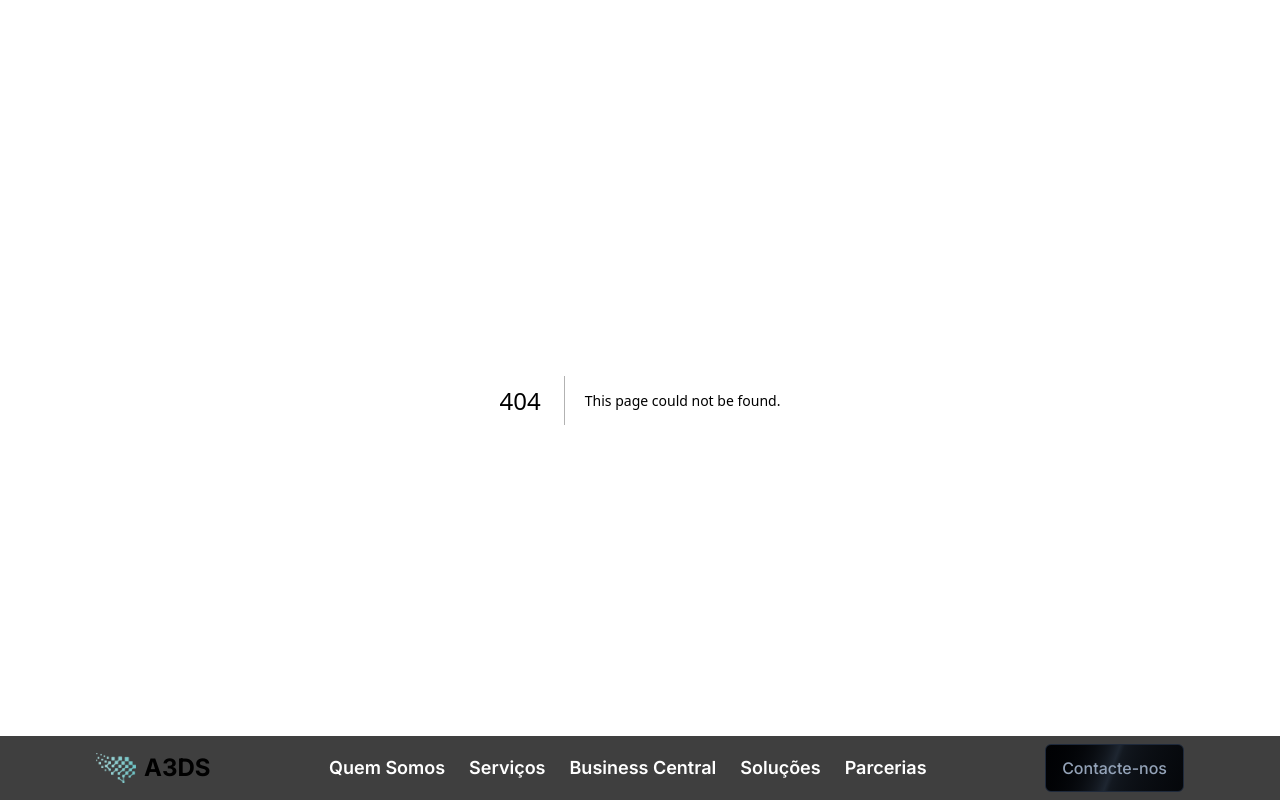
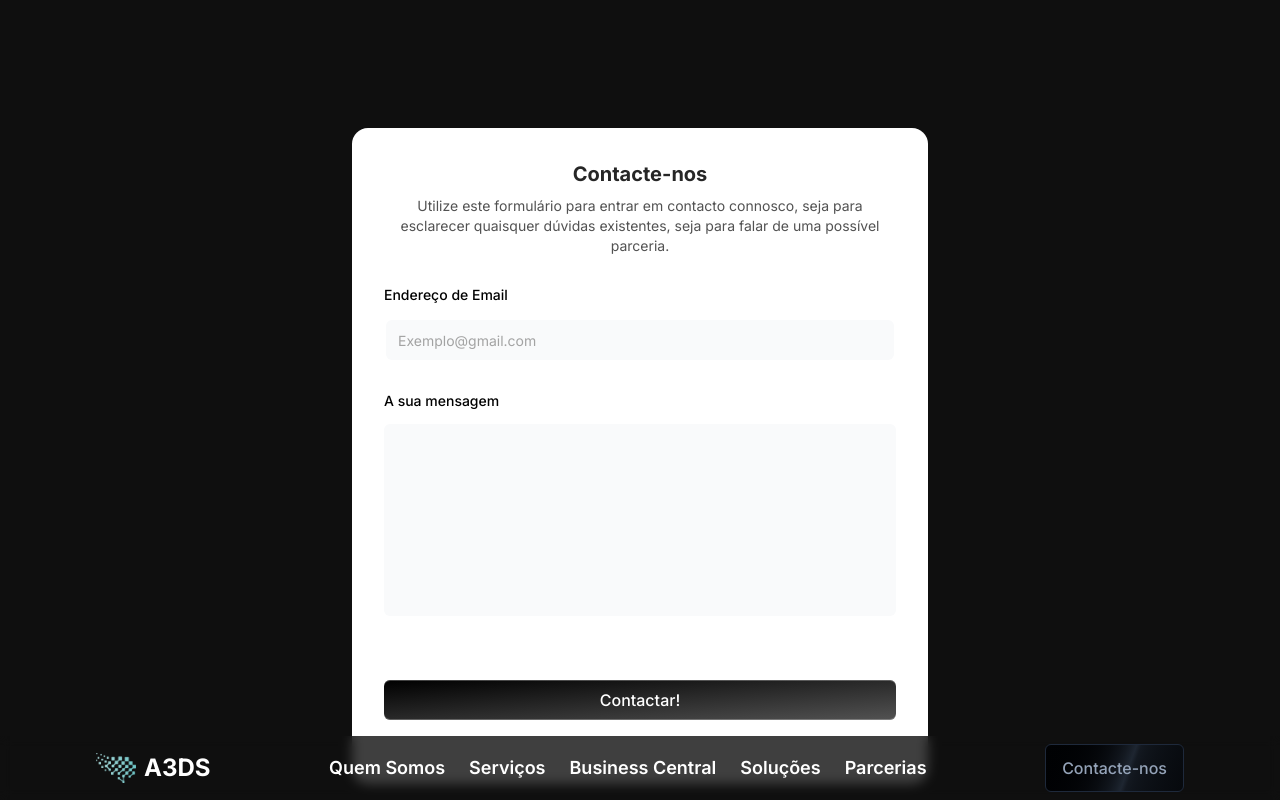
Before and after one commit to jp4900/a3ds, a Next.js app: page /contact in a window 1280 px wide. Before the commit this address had no page. Shown: the top 800 px of the page. Built offline with nearby package versions, Linux system fonts and the light colour scheme.

Commit message:
contacts page

```diff
--- a/package.json
+++ b/package.json
@@ -10,7 +10,11 @@
   },
   "dependencies": {
     "@radix-ui/react-accordion": "^1.2.0",
+    "@radix-ui/react-label": "^2.1.0",
     "@tabler/icons-react": "^3.11.0",
+    "@tsparticles/engine": "^3.5.0",
+    "@tsparticles/react": "^3.0.0",
+    "@tsparticles/slim": "^3.5.0",
     "class-variance-authority": "^0.7.0",
     "clsx": "^2.1.1",
     "framer-motion": "^11.3.5",
--- a/src/app/components/navbar.tsx
+++ b/src/app/components/navbar.tsx
@@ -48,27 +48,27 @@
           </div>
         </Link>
         <div className="flex items-center space-x-6">
-          <Link href="#about">
+          <Link href="/#about">
             <h1 className="font-semibold text-lg text-white hover:text-blue-300">
               Quem Somos
             </h1>
           </Link>
-          <Link href="#services">
+          <Link href="/#services">
             <h1 className="font-semibold text-lg text-white hover:text-blue-300">
               Serviços
             </h1>
           </Link>
-          <Link href="#nav">
+          <Link href="/#nav">
             <h1 className="font-semibold text-lg text-white hover:text-blue-300">
               Business Central
             </h1>
           </Link>
-          <Link href="/services">
+          <Link href="/#services">
             <h1 className="font-semibold text-lg text-white hover:text-blue-300">
               Soluções
             </h1>
           </Link>
-          <Link href="#parcerias">
+          <Link href="/#parcerias">
             <h1 className="font-semibold text-lg text-white hover:text-blue-300">
               Parcerias
             </h1>
--- /dev/null
+++ b/src/app/components/ui/input.tsx
@@ -0,0 +1,61 @@
+// Input component extends from shadcnui - https://ui.shadcn.com/docs/components/input
+"use client";
+import * as React from "react";
+import { cn } from "@/lib/utils";
+import { useMotionTemplate, useMotionValue, motion } from "framer-motion";
+
+export interface InputProps
+  extends React.InputHTMLAttributes<HTMLInputElement> {}
+
+const Input = React.forwardRef<HTMLInputElement, InputProps>(
+  ({ className, type, ...props }, ref) => {
+    const radius = 100; // change this to increase the rdaius of the hover effect
+    const [visible, setVisible] = React.useState(false);
+
+    let mouseX = useMotionValue(0);
+    let mouseY = useMotionValue(0);
+
+    function handleMouseMove({ currentTarget, clientX, clientY }: any) {
+      let { left, top } = currentTarget.getBoundingClientRect();
+
+      mouseX.set(clientX - left);
+      mouseY.set(clientY - top);
+    }
+    return (
+      <motion.div
+        style={{
+          background: useMotionTemplate`
+        radial-gradient(
+          ${visible ? radius + "px" : "0px"} circle at ${mouseX}px ${mouseY}px,
+          var(--blue-300),
+          transparent 80%
+        )
+      `,
+        }}
+        onMouseMove={handleMouseMove}
+        onMouseEnter={() => setVisible(true)}
+        onMouseLeave={() => setVisible(false)}
+        className="p-[2px] rounded-lg transition duration-300 group/input"
+      >
+        <input
+          type={type}
+          className={cn(
+            `flex h-10 w-full border-none bg-gray-50 dark:bg-zinc-800 text-black dark:text-white shadow-input rounded-md px-3 py-2 text-sm  file:border-0 file:bg-transparent
+          file:text-sm file:font-medium placeholder:text-neutral-400 dark:placeholder-text-neutral-600
+          focus-visible:outline-none focus-visible:ring-[2px]  focus-visible:ring-neutral-400 dark:focus-visible:ring-neutral-600
+           disabled:cursor-not-allowed disabled:opacity-50
+           dark:shadow-[0px_0px_1px_1px_var(--neutral-700)]
+           group-hover/input:shadow-none transition duration-400
+           `,
+            className
+          )}
+          ref={ref}
+          {...props}
+        />
+      </motion.div>
+    );
+  }
+);
+Input.displayName = "Input";
+
+export { Input };
--- /dev/null
+++ b/src/app/components/ui/label.tsx
@@ -0,0 +1,24 @@
+// Label component extends from shadcnui - https://ui.shadcn.com/docs/components/label
+
+"use client";
+import * as React from "react";
+import * as LabelPrimitive from "@radix-ui/react-label";
+
+import { cn } from "@/lib/utils";
+
+const Label = React.forwardRef<
+  React.ElementRef<typeof LabelPrimitive.Root>,
+  React.ComponentPropsWithoutRef<typeof LabelPrimitive.Root>
+>(({ className, ...props }, ref) => (
+  <LabelPrimitive.Root
+    ref={ref}
+    className={cn(
+      "text-sm font-medium text-black dark:text-white leading-none peer-disabled:cursor-not-allowed peer-disabled:opacity-70",
+      className
+    )}
+    {...props}
+  />
+));
+Label.displayName = LabelPrimitive.Root.displayName;
+
+export { Label };
--- /dev/null
+++ b/src/app/contact/page.tsx
@@ -0,0 +1,90 @@
+"use client";
+import React from "react";
+import { Label } from "../components/ui/label";
+import { Input } from "../components/ui/input";
+import { cn } from "@/lib/utils";
+import {
+  IconBrandGithub,
+  IconBrandGoogle,
+  IconBrandOnlyfans,
+} from "@tabler/icons-react";
+
+export default function Contact() {
+  const handleSubmit = (e: React.FormEvent<HTMLFormElement>) => {
+    e.preventDefault();
+    console.log("Form submitted");
+  };
+  return (
+    <div className="min-h-full max-h-full py-32 mb-20">
+      <div className="max-w-xl w-full mx-auto rounded-none md:rounded-2xl p-4 md:p-8 shadow-input bg-white dark:bg-black">
+        <h2 className="text-center font-bold text-xl text-neutral-800 dark:text-neutral-200">
+          Contacte-nos
+        </h2>
+        <p className="text-center text-neutral-600 text-sm  mt-2 dark:text-neutral-300">
+          Utilize este formulário para entrar em contacto connosco, seja para
+          esclarecer quaisquer dúvidas existentes, seja para falar de uma
+          possível parceria.
+        </p>
+
+        <form className="my-8" onSubmit={handleSubmit}>
+          <LabelInputContainer className="mb-8">
+            <Label htmlFor="email" className="mb-2">
+              Endereço de Email
+            </Label>
+            <Input id="email" placeholder="Exemplo@gmail.com" type="email" />
+          </LabelInputContainer>
+          <LabelInputContainer className="mb-16">
+            <Label htmlFor="mensagem" className="mb-2">
+              A sua mensagem
+            </Label>
+            <textarea
+              id="mensagem"
+              className={cn(
+                `flex h-48 w-full border-none bg-gray-50 dark:bg-zinc-800 text-black dark:text-white shadow-input rounded-md px-3 py-2 text-sm  file:border-0 file:bg-transparent
+          file:text-sm file:font-medium placeholder:text-neutral-400 dark:placeholder-text-neutral-600
+          focus-visible:outline-none focus-visible:ring-[2px]  focus-visible:ring-neutral-400 dark:focus-visible:ring-neutral-600
+           disabled:cursor-not-allowed disabled:opacity-50
+           dark:shadow-[0px_0px_1px_1px_var(--neutral-700)]
+           group-hover/input:shadow-none transition duration-400
+           resize-none
+           `
+              )}
+              style={{ resize: "none" }}
+            />
+          </LabelInputContainer>
+
+          <button
+            className="bg-gradient-to-br relative group/btn from-black dark:from-zinc-900 dark:to-zinc-900 to-neutral-600 block dark:bg-zinc-800 w-full text-white rounded-md h-10 font-medium shadow-[0px_1px_0px_0px_#ffffff40_inset,0px_-1px_0px_0px_#ffffff40_inset] dark:shadow-[0px_1px_0px_0px_var(--zinc-800)_inset,0px_-1px_0px_0px_var(--zinc-800)_inset]"
+            type="submit"
+          >
+            Contactar!
+            <BottomGradient />
+          </button>
+        </form>
+      </div>
+    </div>
+  );
+}
+
+const BottomGradient = () => {
+  return (
+    <>
+      <span className="group-hover/btn:opacity-100 block transition duration-500 opacity-0 absolute h-px w-full -bottom-px inset-x-0 bg-gradient-to-r from-transparent via-cyan-500 to-transparent" />
+      <span className="group-hover/btn:opacity-100 blur-sm block transition duration-500 opacity-0 absolute h-px w-1/2 mx-auto -bottom-px inset-x-10 bg-gradient-to-r from-transparent via-indigo-500 to-transparent" />
+    </>
+  );
+};
+
+const LabelInputContainer = ({
+  children,
+  className,
+}: {
+  children: React.ReactNode;
+  className?: string;
+}) => {
+  return (
+    <div className={cn("flex flex-col space-y-2 w-full", className)}>
+      {children}
+    </div>
+  );
+};
--- a/src/app/layout.tsx
+++ b/src/app/layout.tsx
@@ -19,10 +19,10 @@
   return (
     <html className="dark">
       <body className={inter.className}>
-      <Navbar />
+        <Navbar />
         {children}
         <Footer />
-        </body>
+      </body>
     </html>
   );
 }
```
Also changed, not shown: 1 other file (tests, documents, lock files or other folders).
